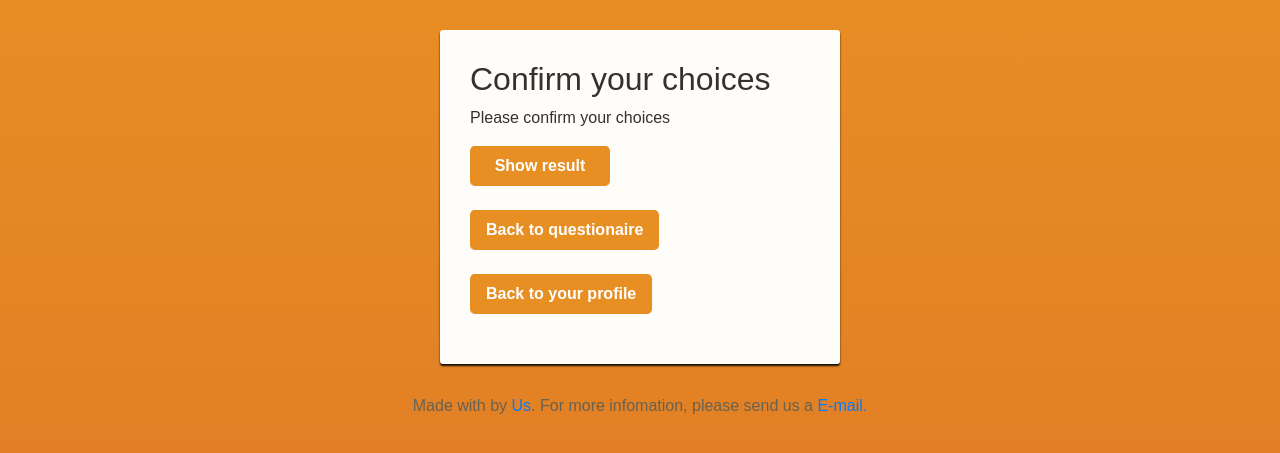
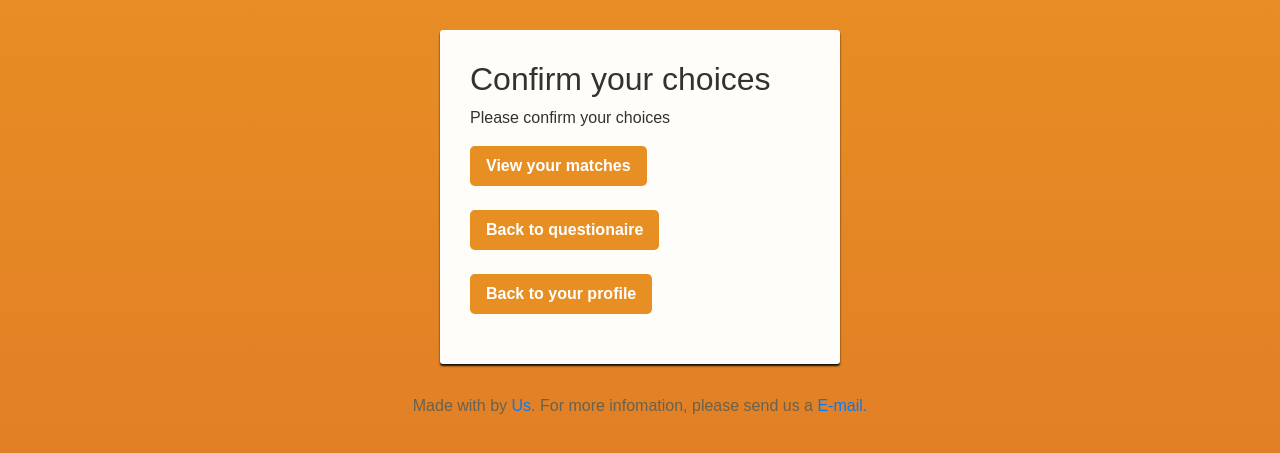
Before and after one commit to immracee/group7_room8s, a PHP site: page /process-question.php in a window 1280 px wide. Shown: the part 48-501 px from the top of the page. Run offline with PHP 8.4, Linux system fonts and the light colour scheme; data that the repository does not hold is empty; some web fonts are replaced.

Commit message:
UI improvements - confirm choices
Change matches colour, change text on matches button

```diff
--- a/process-question.php
+++ b/process-question.php
@@ -69,11 +69,11 @@ $stmt->execute();
 
         <h2>Confirm your choices</h2>
         <p>Please confirm your choices</p>
-        <p><?php echo($question1); ?><p>
-          <p><?php echo($question2); ?><p>
-            <p><?php echo($question3); ?><p>
+        <p class="confirmchoices"><?php echo($question1); ?></p>
+          <p class="confirmchoices"><?php echo($question2); ?></p>
+            <p class="confirmchoices"><?php echo($question3); ?></p>
 
-        <a class="btn btn-primary btn-lg" style="color: white;" href="viewmatches.php?question1=<?php echo($question1); ?>&question2=<?php echo($question2); ?>&question3=<?php echo($question3); ?>">Show result</a>
+        <a class="btn btn-primary btn-lg" style="color: white;" href="viewmatches.php?question1=<?php echo($question1); ?>&question2=<?php echo($question2); ?>&question3=<?php echo($question3); ?>">View your matches</a>
         <br>
         <br>
         <a class="btn btn-primary btn-lg" style="color: white;" href="questionnaire.php">Back to questionaire</a>
--- a/styles.css
+++ b/styles.css
@@ -17,6 +17,11 @@ body{
   /* font-family: 'Roboto', sans-serif; */
   font-family: 'ABeeZee', sans-serif;
 
+}
+
+.confirmchoices {
+  color: #bd5628;
+  font-size: 28px;
 }
 
 .matchsection {
```
